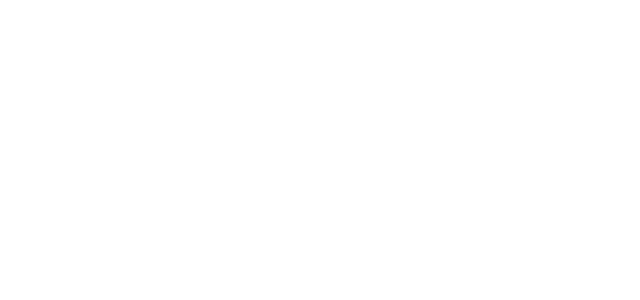
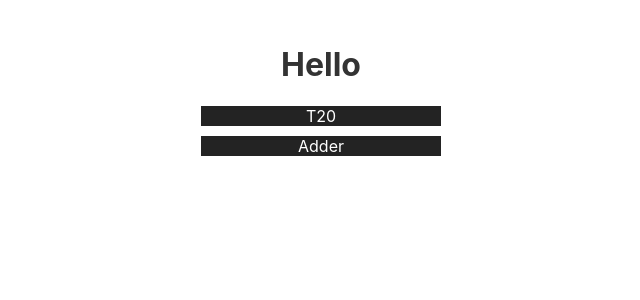
Before and after one commit to itschip/Select, a Svelte app in the folder menu/: page / in a window 1280 px wide. Shown: the top 300 px of the page, without its empty margins (319-959 px from the left). Built offline with nearby package versions, Linux system fonts and the light colour scheme.

Commit message:
Menu component

```diff
--- a/menu/package.json
+++ b/menu/package.json
@@ -25,6 +25,7 @@
     "typescript": "^4.0.0"
   },
   "dependencies": {
-    "sirv-cli": "^1.0.0"
+    "sirv-cli": "^1.0.0",
+    "svelte-material-ui": "^2.0.0-beta.0"
   }
 }
--- a/menu/rollup.config.js
+++ b/menu/rollup.config.js
@@ -78,6 +78,6 @@
 		production && terser()
 	],
 	watch: {
-		clearScreen: false
+		clearScreen: false,
 	}
 };
--- a/menu/src/App.svelte
+++ b/menu/src/App.svelte
@@ -1,8 +1,11 @@
 <script lang="ts">
-  export let name: string;
+  import Menu from './components/Menu/Menu.svelte';
 </script>
 
-<main />
+<main>
+  <h1>Hello</h1>
+  <Menu />
+</main>
 
 <style>
   main {
--- /dev/null
+++ b/menu/src/components/Menu/Menu.svelte
@@ -0,0 +1,32 @@
+<script lang="ts">
+  const lists = [
+    {
+      id: 1,
+      title: 'T20',
+      fuel: '20%',
+    },
+    {
+      id: 2,
+      title: 'Adder',
+      fuel: '30%',
+    },
+  ];
+</script>
+
+<main>
+  {#each lists as item}
+    <div class="card">
+      {item.title}
+    </div>
+  {/each}
+</main>
+
+<style>
+  .card {
+    margin-top: 10px;
+    margin-bottom: 10px;
+    background: #232323;
+
+    color: #fff;
+  }
+</style>
```
Also changed, not shown: 2 other files (tests, documents, lock files or other folders).
